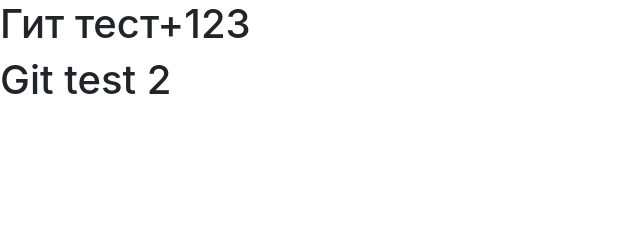
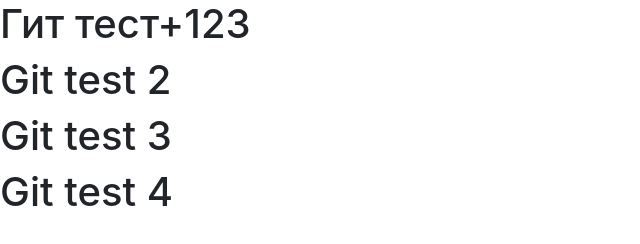
Before and after one commit to salvation27/newprowidence, a plain HTML site: page index.html in a window 1280 px wide. Shown: the whole page, without its empty margins (0-640 px from the left). Drawn offline with nearby package versions, Linux system fonts and the light colour scheme.

Commit message:
commit test 5

```diff
--- a/app.js
+++ b/app.js
@@ -0,0 +1 @@
+let eee = 4
--- a/index.html
+++ b/index.html
@@ -17,6 +17,8 @@
 
    <h1>Гит тест+123</h1>
    <h1>Git test 2</h1>
+   <h1>Git test 3</h1>
+   <h1>Git test 4</h1>
     <script src="app.js"></script>
   </body>
 </html>
```
